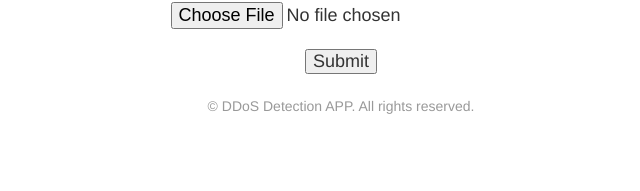
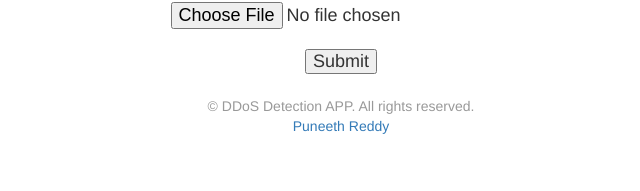
Before and after one commit to puneethreddy20/DDoS_detection, a Django app: page /loic/ in a window 1280 px wide. Shown: the part 609-800 px from the top of the page, without its empty margins (299-939 px from the left). Run offline with Django 3.2, Linux system fonts and the light colour scheme; some libraries are stand-ins or nearby versions.

Commit message:
linkedin added  -push

```diff
--- a/Home/templates/Home/LOIC-download-Detection.html
+++ b/Home/templates/Home/LOIC-download-Detection.html
@@ -109,7 +109,7 @@ padding: 0;
 	<footer id="footer">
 	<ul class="copyright">
 		<li>© DDoS Detection APP. All rights reserved.</li>
-		<!---<li><a href="https://www.linkedin.com/in/puneethreddy-poddutoori/">Puneeth Reddy</a></li>-->
+		<li><a href="https://www.linkedin.com/in/puneethreddy-poddutoori/">Puneeth Reddy</a></li>
 	</ul>
 	</footer>
 
```
